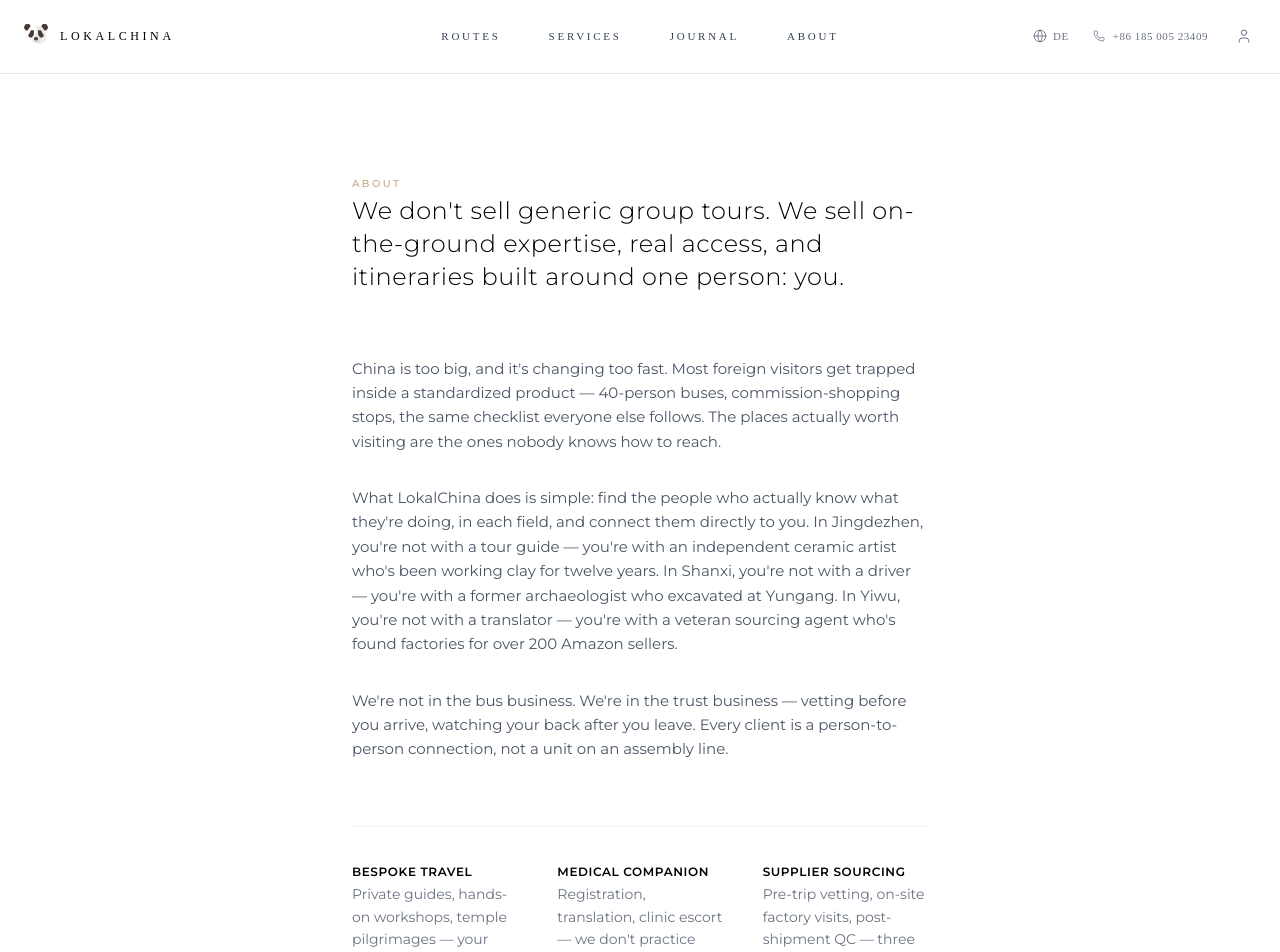
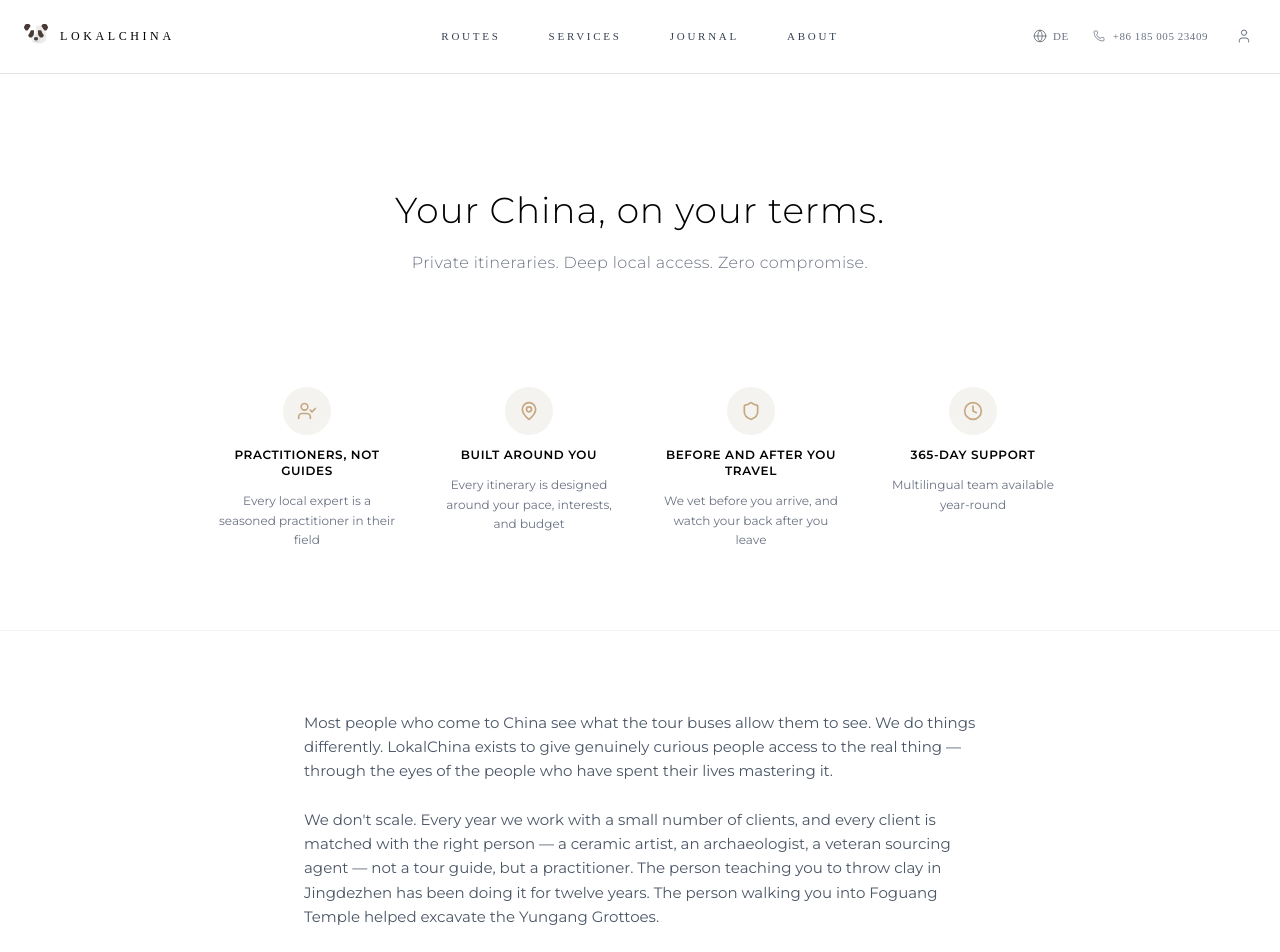
Before and after one commit to FreakTelevision/lokalchina, a Next.js app: page /de/about in a window 1280 px wide. Shown: the top 952 px of the page. Built offline with nearby package versions, Linux system fonts and the light colour scheme; a web font is replaced by a local one.

Commit message:
About page: Kensington-inspired premium layout

```diff
--- a/src/app/[locale]/(default)/about/page.tsx
+++ b/src/app/[locale]/(default)/about/page.tsx
@@ -1,72 +1,76 @@
 import { Montserrat } from "next/font/google";
 import Link from "next/link";
+import { MapPin, UserCheck, Shield, Clock } from "lucide-react";
 
 const montserrat = Montserrat({ subsets: ["latin"], weight: ["300", "400", "500", "600"] });
 
+const zh = false; // placeholder — will be dynamic below
+
 export default async function AboutPage({ params }: { params: Promise<{ locale: string }> }) {
   const { locale } = await params;
-  const zh = locale === "zh";
+  const isZh = locale === "zh";
+
+  const t = {
+    heroTitle: isZh ? "你的中国，由你决定" : "Your China, on your terms.",
+    heroSub: isZh
+      ? "私人定制行程。深入在地体验。零妥协。"
+      : "Private itineraries. Deep local access. Zero compromise.",
+    body1: isZh
+      ? "大多数人来中国，看到的是旅行团允许他们看到的。我们不一样。LokalChina 的存在，是为了让真正有好奇心的人，触碰到中国最真实的一面——通过那些一辈子只做一件事的人的眼睛。"
+      : "Most people who come to China see what the tour buses allow them to see. We do things differently. LokalChina exists to give genuinely curious people access to the real thing — through the eyes of the people who have spent their lives mastering it.",
+    body2: isZh
+      ? "我们不做规模化。我们每年只服务少量客户，每一位都会匹配到最合适的在地专家——陶艺家、考古学者、采购老手——不是导游，是行家。你在景德镇拉坯的那位老师，已经做了十二年陶瓷。你在山西带你进佛光寺的那位，亲自参与过云冈石窟的发掘。"
+      : "We don't scale. Every year we work with a small number of clients, and every client is matched with the right person — a ceramic artist, an archaeologist, a veteran sourcing agent — not a tour guide, but a practitioner. The person teaching you to throw clay in Jingdezhen has been doing it for twelve years. The person walking you into Foguang Temple helped excavate the Yungang Grottoes.",
+  };
+
+  const differentiators = [
+    { icon: <UserCheck className="w-5 h-5" />, title: isZh ? "行家带队" : "Practitioners, not guides", desc: isZh ? "每一位在地专家都是各自领域的资深从业者" : "Every local expert is a seasoned practitioner in their field" },
+    { icon: <MapPin className="w-5 h-5" />, title: isZh ? "深度定制" : "Built around you", desc: isZh ? "行程完全按照你的节奏、兴趣和预算设计" : "Every itinerary is designed around your pace, interests, and budget" },
+    { icon: <Shield className="w-5 h-5" />, title: isZh ? "出行前后双重保障" : "Before and after you travel", desc: isZh ? "出发前筛选供应商，离境后持续跟进品控" : "We vet before you arrive, and watch your back after you leave" },
+    { icon: <Clock className="w-5 h-5" />, title: isZh ? "全年在线支持" : "365-day support", desc: isZh ? "中、英、日、韩多语种团队随时响应" : "Multilingual team available year-round" },
+  ];
 
   return (
-    <div className={`bg-white min-h-screen py-24 px-6 ${montserrat.className}`}>
-      <div className="max-w-xl mx-auto space-y-16">
+    <div className={`bg-white min-h-screen ${montserrat.className}`}>
+      {/* Hero */}
+      <section className="py-20 md:py-28 px-6 text-center max-w-3xl mx-auto">
+        <h1 className="text-2xl md:text-4xl font-light tracking-wide text-black leading-snug mb-4">
+          {t.heroTitle}
+        </h1>
+        <p className="text-sm md:text-base text-gray-500 font-light tracking-wide max-w-xl mx-auto">
+          {t.heroSub}
+        </p>
+      </section>
 
-        {/* Intro */}
-        <div className="space-y-4">
-          <span className="text-[10px] tracking-[0.25em] uppercase text-[#c5a880] font-medium">About</span>
-          <h1 className="text-2xl font-light tracking-wide text-black leading-snug">
-            {zh ? "我们不卖标准化的旅行团。\n我们卖的是在地的行家、真实的路子、和为你一个人定制的行程。" : "We don't sell generic group tours. We sell on-the-ground expertise, real access, and itineraries built around one person: you."}
-          </h1>
+      {/* Differentiators */}
+      <section className="max-w-4xl mx-auto px-6 pb-20">
+        <div className="grid sm:grid-cols-2 lg:grid-cols-4 gap-10">
+          {differentiators.map((d, i) => (
+            <div key={i} className="text-center space-y-3">
+              <div className="inline-flex items-center justify-center w-12 h-12 rounded-full bg-[#f5f3f0] text-[#c5a880]">
+                {d.icon}
+              </div>
+              <h3 className="text-xs font-semibold tracking-wider uppercase text-black">{d.title}</h3>
+              <p className="text-xs text-gray-500 leading-relaxed">{d.desc}</p>
+            </div>
+          ))}
         </div>
+      </section>
 
-        {/* Body */}
-        <div className="space-y-8 text-[15px] leading-relaxed text-gray-600">
-          <p>
-            {zh
-              ? "中国太大了，变化太快。大多数外国游客被标准化的旅行产品框死——40人大巴、购物回扣点、永远不变的打卡路线。真正值得去的地方反而没人带路。"
-              : "China is too big, and it's changing too fast. Most foreign visitors get trapped inside a standardized product — 40-person buses, commission-shopping stops, the same checklist everyone else follows. The places actually worth visiting are the ones nobody knows how to reach."}
-          </p>
-          <p>
-            {zh
-              ? "LokalChina 做的事情很朴素：找到每个领域里真正懂行的本地人，然后把他们直接介绍给你。你在景德镇跟的不是导游，是一个做了十二年陶瓷的独立艺术家。你在山西跟的不是司机，是参与过云冈石窟发掘的前考古工作者。你在义乌跟的不是翻译，是帮200多家亚马逊卖家找过工厂的采购老手。"
-              : "What LokalChina does is simple: find the people who actually know what they're doing, in each field, and connect them directly to you. In Jingdezhen, you're not with a tour guide — you're with an independent ceramic artist who's been working clay for twelve years. In Shanxi, you're not with a driver — you're with a former archaeologist who excavated at Yungang. In Yiwu, you're not with a translator — you're with a veteran sourcing agent who's found factories for over 200 Amazon sellers."}
-          </p>
-          <p>
-            {zh
-              ? "我们不做大巴生意。我们做的是信任生意——在你来之前帮你筛选、在你走之后帮你盯货。每一个客户都是一个人对一个人的连接，不是流水线上的一单。"
-              : "We're not in the bus business. We're in the trust business — vetting before you arrive, watching your back after you leave. Every client is a person-to-person connection, not a unit on an assembly line."}
-          </p>
+      {/* Story */}
+      <section className="border-t border-gray-100 py-20 px-6">
+        <div className="max-w-2xl mx-auto space-y-6 text-[15px] leading-relaxed text-gray-600">
+          <p>{t.body1}</p>
+          <p>{t.body2}</p>
         </div>
+      </section>
 
-        {/* Three pillars */}
-        <div className="grid sm:grid-cols-3 gap-10 pt-8 border-t border-gray-100">
-          <div className="space-y-2">
-            <Link href="/en/routes/jingdezhen-ceramics" className="text-xs font-semibold tracking-wider uppercase text-black hover:text-[#c5a880] transition-colors">
-              {zh ? "定制旅行" : "Bespoke Travel"}
-            </Link>
-            <p className="text-sm text-gray-500 leading-relaxed">
-              {zh ? "私人向导、手作工坊、古建朝圣——你的节奏，你的旅程。" : "Private guides, hands-on workshops, temple pilgrimages — your pace, your trip."}
-            </p>
-          </div>
-          <div className="space-y-2">
-            <Link href="/en/services/medical-concierge" className="text-xs font-semibold tracking-wider uppercase text-black hover:text-[#c5a880] transition-colors">
-              {zh ? "医疗陪同" : "Medical Companion"}
-            </Link>
-            <p className="text-sm text-gray-500 leading-relaxed">
-              {zh ? "挂号、翻译、陪同检查——我们不做诊疗，我们让诊疗过程畅通无阻。" : "Registration, translation, clinic escort — we don't practice medicine, we make accessing it seamless."}
-            </p>
-          </div>
-          <div className="space-y-2">
-            <Link href="/en/routes/yiwu-yongkang-sourcing" className="text-xs font-semibold tracking-wider uppercase text-black hover:text-[#c5a880] transition-colors">
-              {zh ? "供应链寻源" : "Supplier Sourcing"}
-            </Link>
-            <p className="text-sm text-gray-500 leading-relaxed">
-              {zh ? "出行前筛选、工厂实地考察、离境后验货——三重防护，杜绝货不对板。" : "Pre-trip vetting, on-site factory visits, post-shipment QC — three shields against bait-and-switch."}
-            </p>
-          </div>
-        </div>
-
-      </div>
+      {/* CTA */}
+      <section className="text-center pb-24 px-6">
+        <Link href="/en/routes" className="inline-flex items-center gap-2 text-xs tracking-[0.2em] uppercase font-medium text-gray-500 hover:text-black transition-colors">
+          {isZh ? "探索路线" : "Explore our routes"} &rarr;
+        </Link>
+      </section>
     </div>
   );
 }
```
